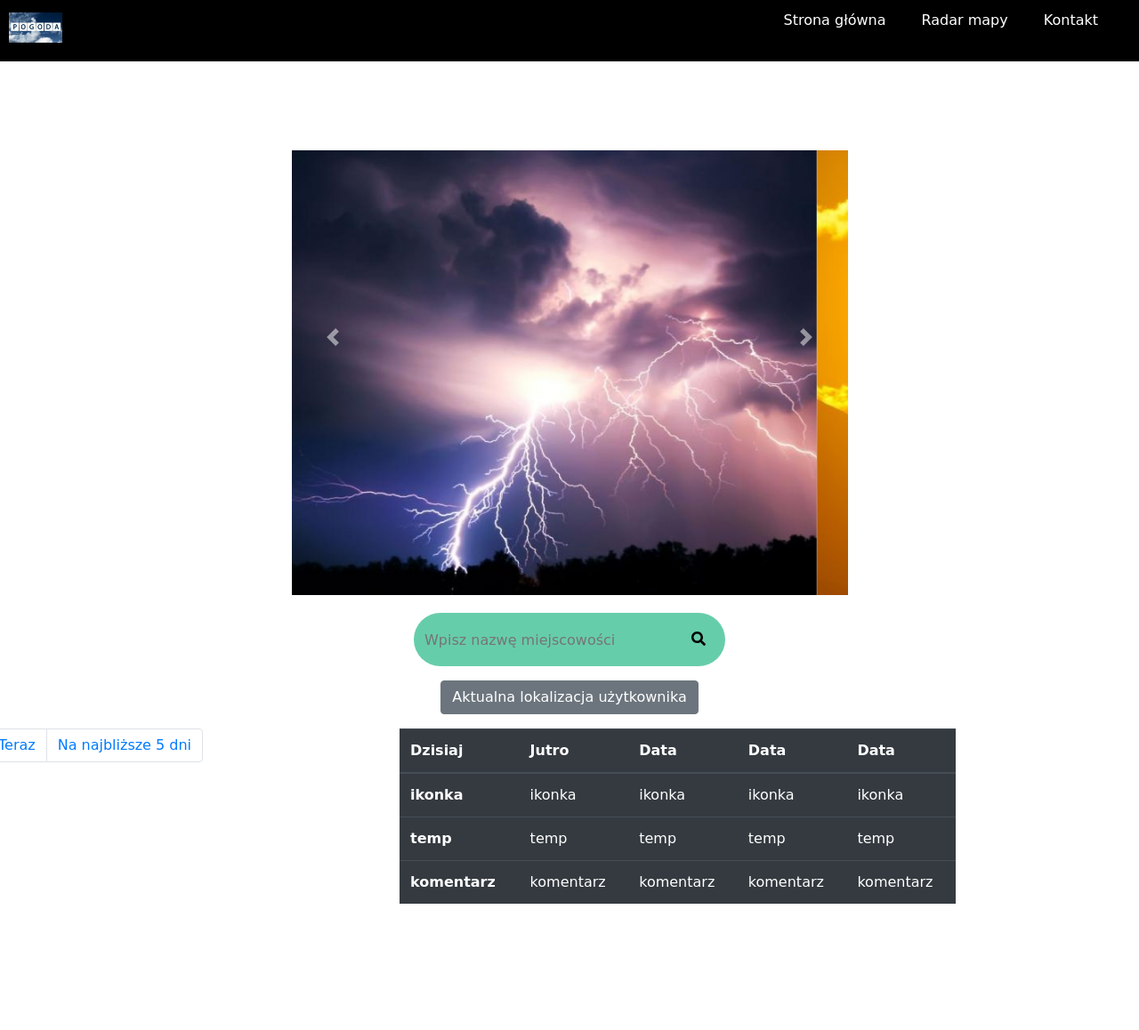
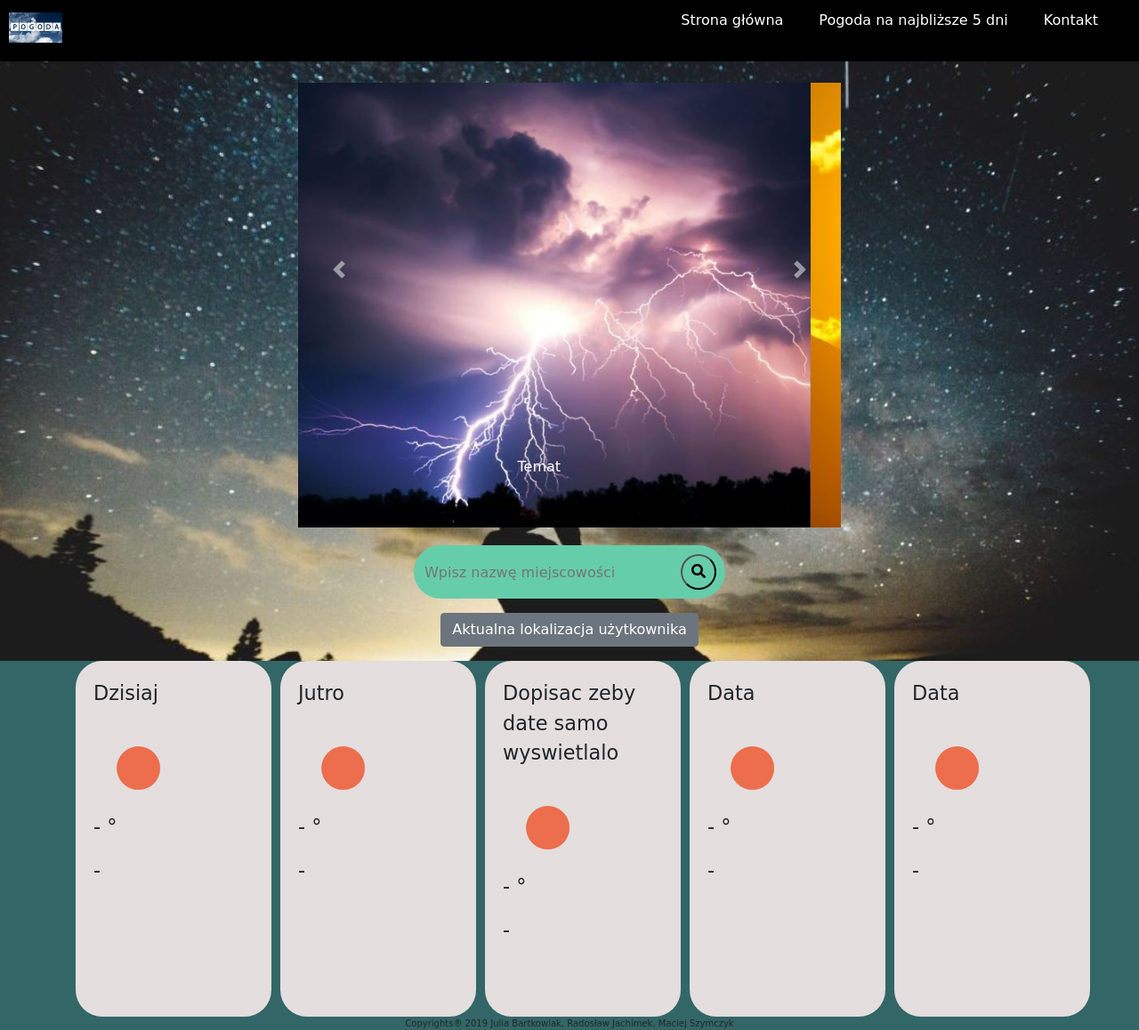
Before and after one commit to rjachimek/WeatherApp, a website: page fivedays.html in a window 1280 px wide. Shown: the part 7-1165 px from the top of the page at 89% size. Before the commit the page ends 1039 px from the top, so only its background shows below. Drawn offline with nearby package versions, Linux system fonts and the light colour scheme; a web font is replaced by a local one.

Commit message:
hamburger menu- in work, margins, menu hover, assigned files - contact.html and fivedays.html, separated background, footer

```diff
--- a/css/style.css
+++ b/css/style.css
@@ -2,61 +2,137 @@
 * {
     font-family: 'McLaren', cursive;
 }
-
 .bgrd {
     background: url("../img/tlo.jpeg");
 }
+.hamburger {
+    margin: 0;
+    padding: 0;
+    border: 0;
+    background-color: transparent;
+    cursor: pointer;
+   /* &:focus {
+        & > .hamburger__container {
+        box-shadow: 0 0 2px 2px #51a7e8;
+        }
+    }*/
+}
+
+.hamburger__container {
+    display: flex;
+    align-items: center;
+    position: relative;
+    width: 35px;
+    height: 30px;
+}
+
+.hamburger__bars {
+    position: absolute;
+    width: 35px;
+    height: 2px;
+    background-color: #000;
+    transition: transform 220ms ease-in-out;
+   /* &amp:before, &amp:after {
+        display: block;
+        position: absolute;
+        width: 35px;
+        height: 2px;
+        background-color: #000;
+        content: '';
+    }
+    &amp:before {
+        top: -12px;
+        transition: top 100ms 250ms ease-in, transform 220ms ease-in-out;
+    }
+    &amp:after {
+        bottom: -12px;
+        transition: bottom 100ms 250ms ease-in,
+        transform 220ms ease-in-out;
+    }*/
+}
+
+.hamburger--active {
+    .hamburger__bars {
+        transform: rotate(225deg);
+        transition: transform 220ms 120ms ease-in-out;
+        &amp:before {
+        top: 0;
+        transition: top 100ms ease-out;
+    }
+    &amp:after {
+        bottom: 0;
+        transform: rotate(-90deg);
+        transition: bottom 100ms ease-out,
+        transform 220ms 120ms ease-in-out;
+    }
+    }
+}
+/*
+.hamburger, .hamburger__container {
+    &amp:focus {
+        outline: none;
+    }
+}*/
+
 
 /*---------------MENU----------*/
-li,a {
+/*odwiedzony link*/
+li,a:visited {
     font-weight: 500;
     font-size: 16px;
     color: white;
     text-decoration: none;
 }
+/*nieodwiedzony link*/
+li,a:link {
+    font-weight: 500;
+    font-size: 16px;
+    color: white;
+    text-decoration: none;
+}
+/*link po najechaniu kursorem*/
+li,a:hover {
+    font-weight: 500;
+    font-size: 16px;
+    color: white;
+    text-decoration: none;
+}
+/*fixed menu*/
 .navigation{
     z-index: 10000;
     position: fixed;
     width: 100%;
     top: 0px;
 }
-
 header {
     display: flex;
-    /*dopasowywanie położenia el po zmianie rozmiaru okna*/
     justify-content: space-between;
     align-items: center;
     padding: 10px 10px;
     background-color: black;
-
 }
 
 .logo {
-    cursor: pointer;
-    /*znak łapki zamiast zwykłego kursora po najechaniu na obrazek*/
+    cursor: pointer; /*znak łapki zamiast zwykłego kursora po najechaniu na obrazek*/
     width: 60px;
 }
 
 .navbar {
-    list-style: none;
-    /*brak kropek w menu*/
+    list-style: none; /*brak kropek w menu*/
     background-color: #000000;
-
-    /*NIE DZIAŁAAAAAAAAAAAAAAAAA*/
 }
 
 .navbar li {
-    display: inline-block;
-    /*orientacja pozioma menu*/
-    padding: 0px 20px;
-    /*odstepy*/
-
+    display: inline-block; /*orientacja pozioma menu*/
+    padding: 0px 20px;/*odstepy*/
 }
 
 .container {
-    /*background-color:gray;*/
-
     background-size: 100%;
+}
+.row{
+    margin:0;
+    padding:0;
 }
 /*---------------NEWS----------*/
 .carousel{
@@ -127,9 +203,6 @@ header {
     line-height: 40px;
     width: 80%;
 }
-
-
-
 /*---------------kafelki pogoda----------*/
 
 .carousel-item {
@@ -140,6 +213,7 @@ header {
     margin: 0;
     padding: 0;
     box-sizing: border-box;
+    background-color:#336666;
 }
 
 .fiveDays body {
@@ -157,7 +231,6 @@ header {
 .fiveDays .item {
     width: 220px;
     height: 400px;
-    margin: 10px;
     padding: 20px;
     border-radius: 30px;
     background-color: rgb(228, 222, 222);
@@ -249,3 +322,9 @@ header {
     -moz-transition: opacity .55s ease-in-out;
     -webkit-transition: opacity .55s ease-in-out;
 }
+/*---------------STOPKA----------*/
+footer{
+    text-align: center;
+    font-size:10px;
+    background-color:#336666;
+}
--- a/fivedays.html
+++ b/fivedays.html
@@ -1,44 +1,64 @@
-<!DOCTYPE HTML>
-<html>
+<!DOCTYPE html>
+<html lang="en">
+
 <head>
-        <meta charset="utf-8"/>
-        <meta name="viewport" content="width=device-width, initial-scale=1, shrink-to-fit=no">
+    <meta charset="UTF-8">
+    <meta name="viewport" content="width=device-width, initial-scale=1.0">
+    <meta http-equiv="X-UA-Compatible" content="ie=edge">
+    <title>Document</title>
+
+
     <script src="https://use.fontawesome.com/releases/v5.11.2/js/all.js" data-auto-replace-svg="nest"></script>
-        <title>APLIKACJA POGODOWA</title>
-        <!--strona kompatybilna z IE-->
-        <meta http-equiv="X-UA-Compatible" content="IE=edge,chrome=1"/>
+    <script src="https://code.jquery.com/jquery-3.4.1.slim.min.js"
+        integrity="sha384-J6qa4849blE2+poT4WnyKhv5vZF5SrPo0iEjwBvKU7imGFAV0wwj1yYfoRSJoZ+n" crossorigin="anonymous">
+    </script>
+    <script src="https://cdn.jsdelivr.net/npm/popper.js@1.16.0/dist/umd/popper.min.js"
+        integrity="sha384-Q6E9RHvbIyZFJoft+2mJbHaEWldlvI9IOYy5n3zV9zzTtmI3UksdQRVvoxMfooAo" crossorigin="anonymous">
+    </script>
     <link rel="stylesheet" href="css/bootstrap.min.css">
     <link rel="stylesheet" href="css/style.css">
     <link href="https://fonts.googleapis.com/css?family=McLaren&display=swap" rel="stylesheet">
 </head>
+
 <body>
-        <div class="container m-0 p-0 mw-100">
+    <div class="container m-0 p-0 mw-100 bgrd">
         <!------------------------MENU--------------------------->
-           <header style="background-color: black">
+        <div class="navigation">
+            <header>
                 <img class="logo" src="./img/logo.jpg" alt="logo">
-                <nav> <!--sekcja str z odnośnikami do innych stron lub fragmentow strony-->
+                <nav>
+                    <!--sekcja str z odnośnikami do innych stron lub fragmentow strony-->
                     <ul class="navbar">
-                        <li><a href="index.html">Strona główna </a></li><!--# oznacza default, jak jeszcze nie mamy linku-->
-                        <li><a href="#radar">Radar mapy</a></li>
-                        <li><a href="#contact">Kontakt</a></li>
+                        <li><a href="index.html">Strona główna</a></li>
+                        <li><a href="fivedays.html">Pogoda na najbliższe 5 dni</a></li>
+                        <li><a href="contact.html">Kontakt</a></li>
                     </ul>
                 </nav>
             </header>
+        </div>
         <!---------------POKAZ SLAJDÓW, NEWSY--------------------------->
         <div class="row">
             <div class="col-sm-6 mx-auto">
                 <div id="slideshow" class="carousel slide" data-ride="carousel">
                     <div class="carousel-inner">
                         <div class="carousel-item active">
-                            <img src="./img/burza-01.jpeg"  class="img-fluid", alt="...">
+                            <a href="" class="link">
+                                <img src="./img/burza-01.jpeg" class="img-fluid" , alt="...">
+                            </a>
+                            <p class="carousel-caption">Temat</p>
                         </div>
                         <div class="carousel-item">
-                            <img src="./img/slonce-01.jpeg"  class="img-fluid", alt="...">
+                            <a href="" class="link">
+                                <img src="./img/slonce-01.jpeg" class="img-fluid" , alt="...">
+                            </a>
+                            <p class="carousel-caption">Temat</p>
                         </div>
                         <div class="carousel-item">
-                                <img src="./img/deszcz-01.jpeg"  class="img-fluid", alt="...">
+                            <a href="" class="link">
+                                <img src="./img/deszcz-01.jpeg" class="img-fluid" , alt="...">
+                            </a>
+                            <p class="carousel-caption">Temat</p>
                         </div>
-
                     </div>
                     <a class="carousel-control-prev" href="#slideshow" role="button" data-slide="prev">
                         <span class="carousel-control-prev-icon" aria-hidden="true"></span>
@@ -51,67 +71,124 @@
                 </div>
             </div>
         </div>
+
         <!---------------WYSZUKIWANIE--------------------------->
         <div class="row">
             <div class="search-box mt-10 mb-10 mx-auto">
-                    <input class="search-txt" type="text" name="" placeholder="Wpisz nazwę miejscowości">
-                    <a class="search-btn" href="#">
+                <form action="" class="form-search">
+                    <input class="search-txt" type="text" name="" id="searchResultCity"
+                        placeholder="Wpisz nazwę miejscowości">
+                    <button type="submit" class="search-btn" href="#">
+                       <!-- <input type="submit"> -->
                         <i class="fas fa-search"></i>
-                    </a>
+                    </button>
+                </form>
             </div>
         </div>
+
         <!---------------GEOLOKALIZACJA--------------------------->
         <div class="row">
-                    <button type="button" class="btn btn-secondary my-3 mx-auto">Aktualna lokalizacja użytkownika</button>
+            <button type="button" class="btn btn-secondary my-3 mx-auto geo-btn">Aktualna lokalizacja użytkownika</button>
         </div>
-            <!---------------POGODA NA NAJBLIŻSZYCH 5 DNI--------------------------->
-            <div class="row">
-                <nav aria-label="Sprawdź pogodę">
-                        <ul class="pagination">
-                          <li class="page-item"><a class="page-link" href="today.html">Teraz</a></li>
-                          <li class="page-item"><a class="page-link" href="fivedays.html">Na najbliższe 5 dni</a></li>
-                        </ul>
-                </nav>
-            <div class="col-sm-6 mx-auto my-auto">
-                <table class="table table-dark">
-                    <thead>
-                    <tr>
-                        <th scope="col">Dzisiaj</th> <!--Dzień od 1-5-->
-                        <th scope="col">Jutro</th>
-                        <th scope="col">Data</th>
-                        <th scope="col">Data</th>
-                        <th scope="col">Data</th>
-                    </tr>
-                    </thead>
-                    <tbody>
-                    <tr>
-                        <th scope="row">ikonka</th>
-                        <td>ikonka</td>
-                        <td>ikonka</td>
-                        <td>ikonka</td>
-                        <td>ikonka</td>
-                    </tr>
-                    <tr>
-                        <th scope="row">temp</th>
-                        <td>temp</td>
-                        <td>temp</td>
-                        <td>temp</td>
-                        <td>temp</td>
-                    </tr>
-                    <tr>
-                        <th scope="row">komentarz</th>
-                        <td>komentarz</td>
-                        <td>komentarz</td>
-                        <td>komentarz</td>
-                        <td>komentarz</td>
-                    </tr>
-                    </tbody>
-                </table>
+
+        <!---------------POGODA NA NAJBLIŻSZYCH 5 DNI wer 2--------------------------->
+        <div class="fiveDays">
+            <div class="container">
+                <div id="item0" class="item">
+                    <div class="app-date">
+                        <p>Dzisiaj</p>
+                    </div>
+                    <div class="notification"></div>
+                    <div class="weather-container">
+                        <div class="weather-icon">
+                            <img src="./img/01d.png" alt="">
+                        </div>
+                        <div class="temperature-value">
+                            <p>- <span>°</span></p>
+                        </div>
+                        <div class="temperature-description">
+                            <p>-</p>
                         </div>
                     </div>
                 </div>
-        <script src="https://code.jquery.com/jquery-3.4.1.slim.min.js" integrity="sha384-J6qa4849blE2+poT4WnyKhv5vZF5SrPo0iEjwBvKU7imGFAV0wwj1yYfoRSJoZ+n" crossorigin="anonymous"></script>
-        <script src="https://cdn.jsdelivr.net/npm/popper.js@1.16.0/dist/umd/popper.min.js" integrity="sha384-Q6E9RHvbIyZFJoft+2mJbHaEWldlvI9IOYy5n3zV9zzTtmI3UksdQRVvoxMfooAo" crossorigin="anonymous"></script>
+                <div id="item1" class="item">
+                    <div class="app-date">
+                        <p>Jutro</p>
+                    </div>
+                    <div class="notification"></div>
+                    <div class="weather-container">
+                        <div class="weather-icon">
+                            <img src="./img/01d.png" alt="">
+                        </div>
+                        <div class="temperature-value">
+                            <p>- <span>°</span></p>
+                        </div>
+                        <div class="temperature-description">
+                            <p>-</p>
+                        </div>
+                    </div>
+                </div>
+                <div id="item2" class="item">
+                    <div class="app-date">
+                        <p>Dopisac zeby date samo wyswietlalo</p>
+                    </div>
+                    <div class="notification"></div>
+                    <div class="weather-container">
+                        <div class="weather-icon">
+                            <img src="./img/01d.png" alt="">
+                        </div>
+                        <div class="temperature-value">
+                            <p>- <span>°</span></p>
+                        </div>
+                        <div class="temperature-description">
+                            <p>-</p>
+                        </div>
+                    </div>
+                </div>
+                <div id="item3" class="item">
+                    <div class="app-date">
+                        <p>Data</p>
+                    </div>
+                    <div class="notification"></div>
+                    <div class="weather-container">
+                        <div class="weather-icon">
+                            <img src="./img/01d.png" alt="">
+                        </div>
+                        <div class="temperature-value">
+                            <p>- <span>°</span></p>
+                        </div>
+                        <div class="temperature-description">
+                            <p>-</p>
+                        </div>
+                    </div>
+                </div>
+                <div id="item4" class="item">
+                    <div class="app-date">
+                        <p>Data</p>
+                    </div>
+                    <div class="notification"></div>
+                    <div class="weather-container">
+                        <div class="weather-icon">
+                            <img src="./img/01d.png" alt="">
+                        </div>
+                        <div class="temperature-value">
+                            <p>- <span>°</span></p>
+                        </div>
+                        <div class="temperature-description">
+                            <p>-</p>
+                        </div>
+                    </div>
+                </div>
+            </div>
+        </div>
+        <footer>
+            Copyrights® 2019 Julia Bartkowiak, Radosław Jachimek, Maciej Szymczyk
+        </footer>
+    </div>
+
+    <script src="js/script.js"></script>
     <script src="js/bootstrap.min.js"></script>
+
 </body>
+
 </html>
--- a/js/script.js
+++ b/js/script.js
@@ -1,6 +1,10 @@
 document.addEventListener("DOMContentLoaded", function () {
 
-
+    //hamburger menu
+    let menu = document.querySelector('.hamburger');
+    menu.addEventListener('click', function() {
+      this.classList.toggle('hamburger--active');
+    }, false);
 
     //Pogoda na 5 dni w obecnej lokalizacji
 
```
Also changed, not shown: contact.html (+1 -1 lines), index.html (+16 -5 lines). Lines whose indentation alone changed are shown as unchanged.
